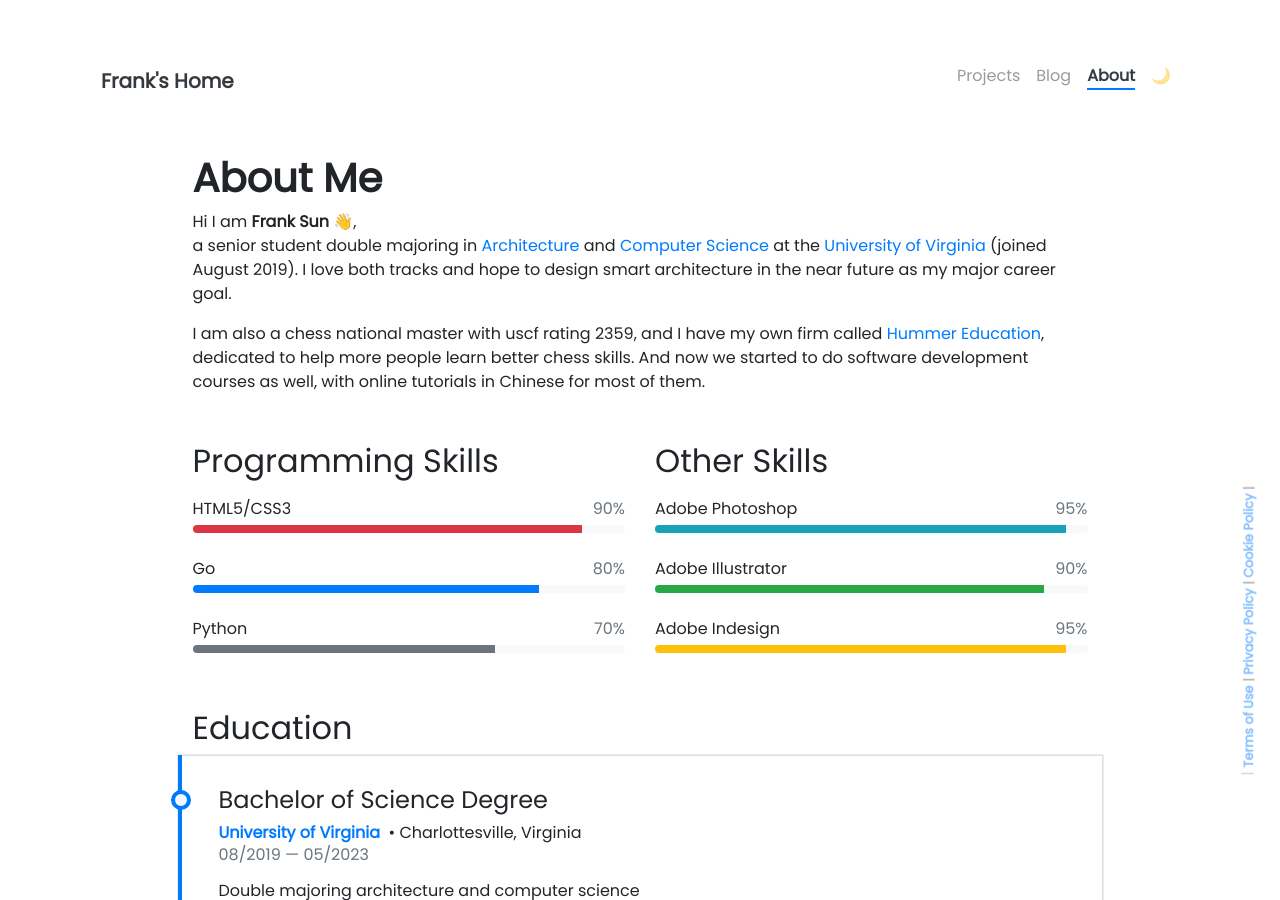
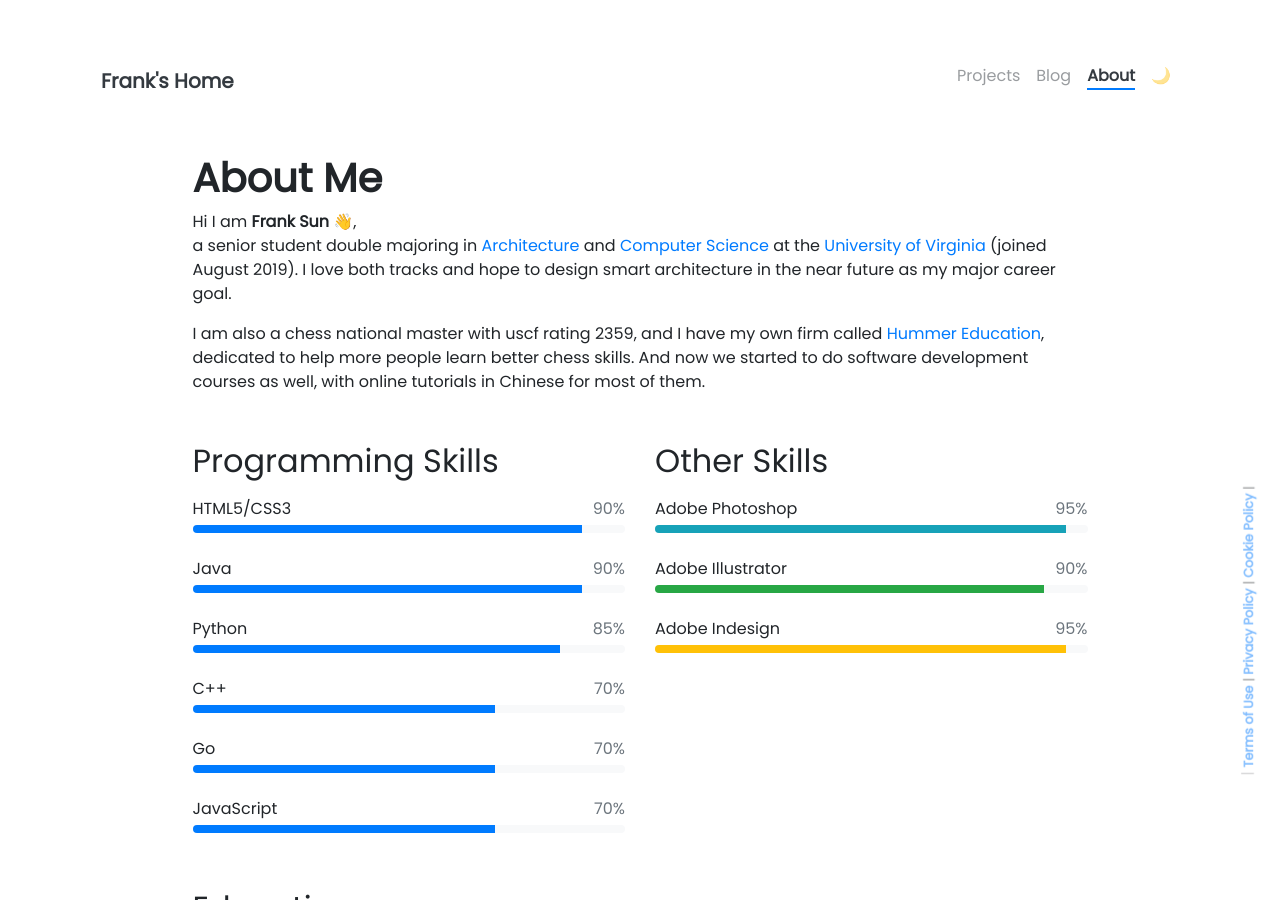
Before and after one commit to FangFrankSun/Personal_Website, a Jekyll site: the page built from pages/about.md, in a window 1280 px wide and 900 px high. Built offline with Jekyll 4.4.1, drawn with Linux system fonts in a browser that asks for light colours; nearby versions of some CDN libraries; emoji names are drawn with the system emoji font.

Commit message:
Update programming-skills.yml

```diff
--- a/_data/programming-skills.yml
+++ b/_data/programming-skills.yml
@@ -1,11 +1,23 @@
 - name: HTML5/CSS3
   percentage: 90
-  color: danger
+  color: Blue1
+
+- name: Java
+  percentage: 90
+  color: Blue2
+
+- name: Python
+  percentage: 85
+  color: Blue3
+
+- name: C++
+  percentage: 70
+  color: Blue4
 
 - name: Go
-  percentage: 80
-  color:
+  percentage: 70
+  color: Blue5
 
-- name: Python
+- name: JavaScript
   percentage: 70
-  color: secondary
+  color: Blue6
```
